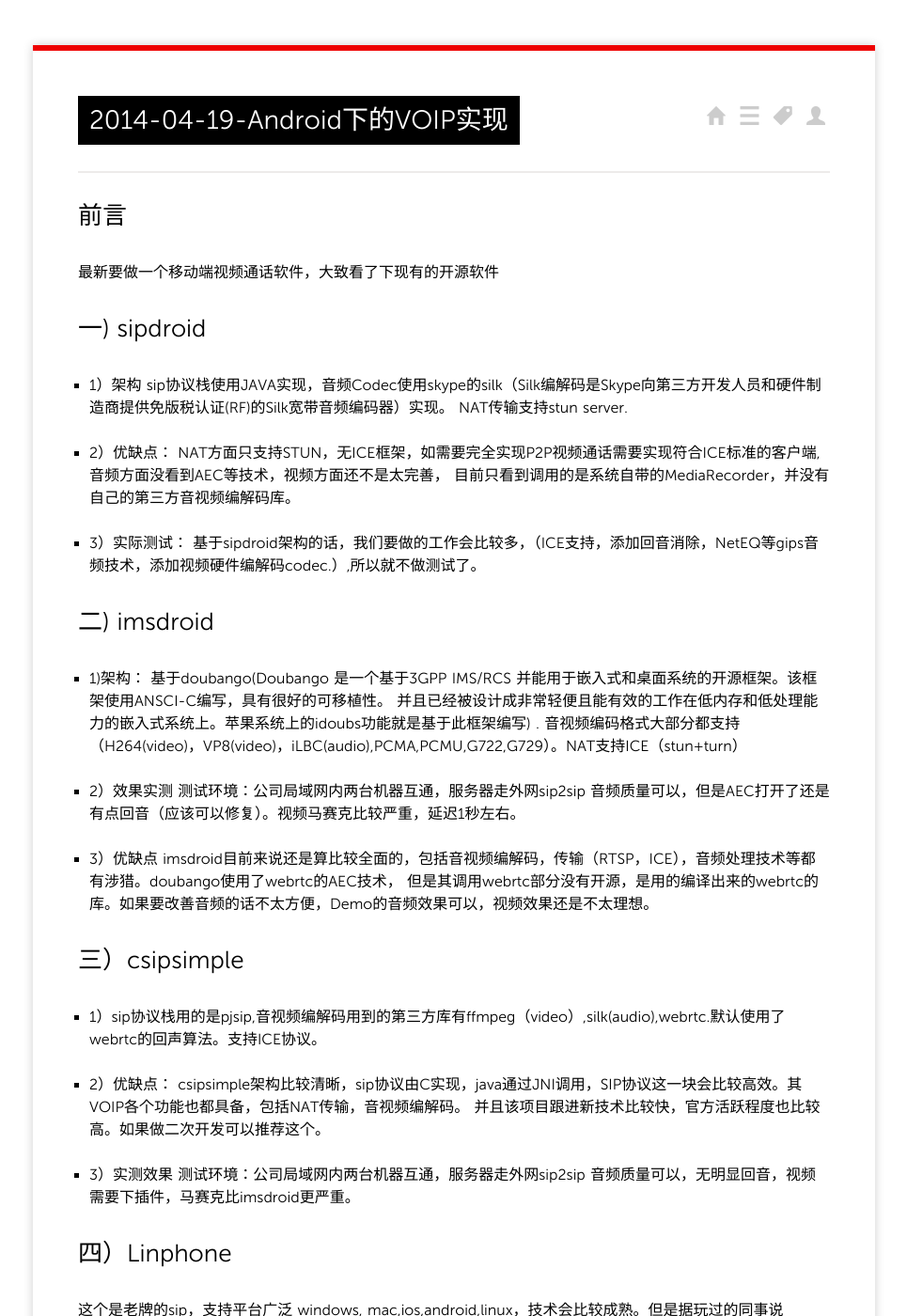
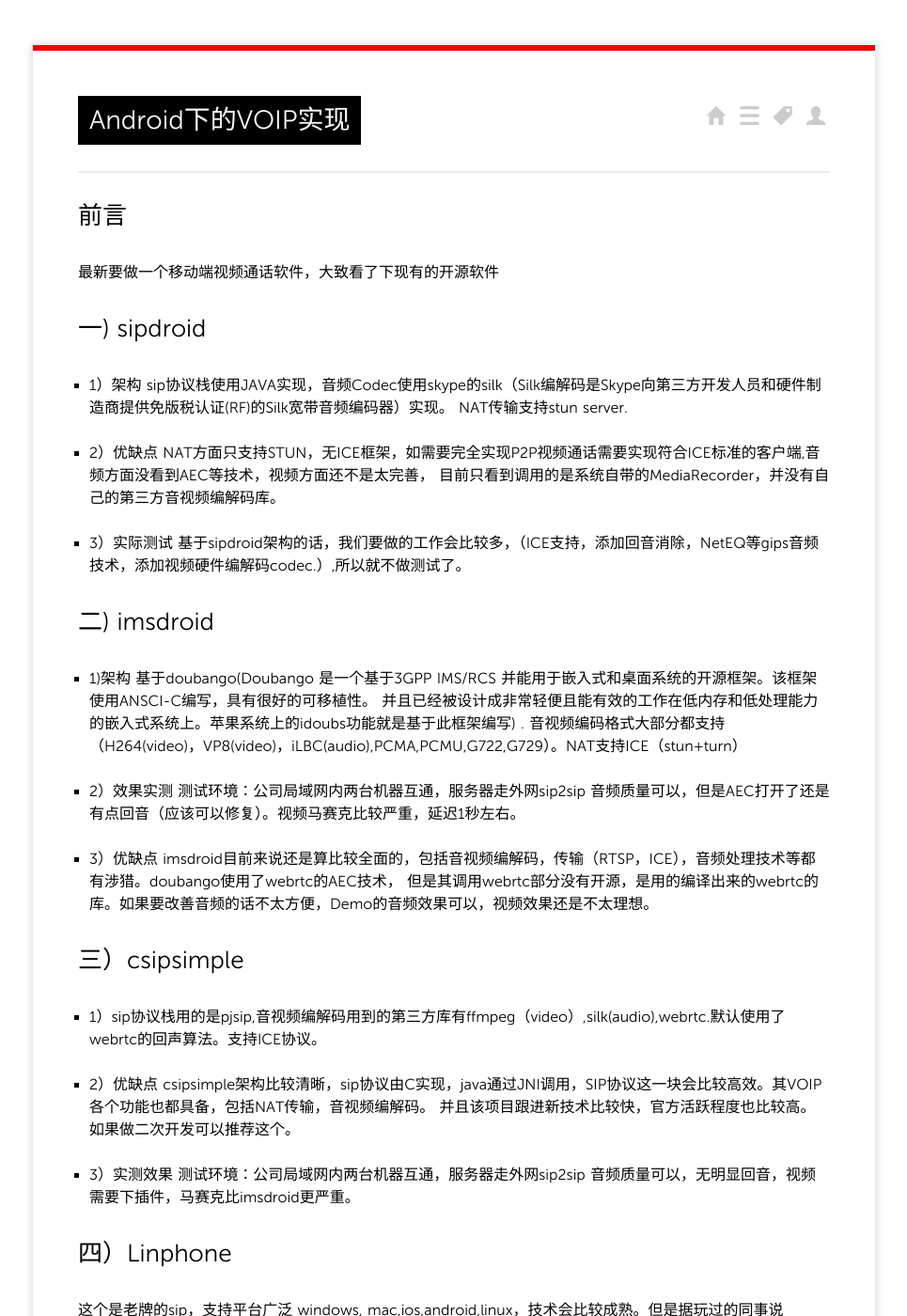
Before and after one commit to fengyr/blog, a Jekyll site: the page built from _posts/2014/2014-04-19-Android下的VOIP实现.md, in a window 1280 px wide and 1400 px high. Shown: the whole window at 94% size, without its empty margins (157-1122 px from the left). Built offline with Jekyll 4.4.1, drawn with Linux system fonts in a browser that asks for light colours; Markdown is read by kramdown in place of the engine named in the settings.

Commit message:
排版处理

```diff
--- a/_posts/2014/2014-04-19-Android下的VOIP实现.md
+++ b/_posts/2014/2014-04-19-Android下的VOIP实现.md
@@ -1,6 +1,6 @@
 ---
 layout: post
-title: 2014-04-19-Android下的VOIP实现
+title: Android下的VOIP实现
 categories:
 - programmer
 tags:
@@ -16,16 +16,16 @@
 sip协议栈使用JAVA实现，音频Codec使用skype的silk（Silk编解码是Skype向第三方开发人员和硬件制造商提供免版税认证(RF)的Silk宽带音频编码器）实现。
 NAT传输支持stun server.
 
-- 2）优缺点：
+- 2）优缺点
 NAT方面只支持STUN，无ICE框架，如需要完全实现P2P视频通话需要实现符合ICE标准的客户端,音频方面没看到AEC等技术，视频方面还不是太完善，
 目前只看到调用的是系统自带的MediaRecorder，并没有自己的第三方音视频编解码库。
 
-- 3）实际测试：
+- 3）实际测试
 基于sipdroid架构的话，我们要做的工作会比较多，（ICE支持，添加回音消除，NetEQ等gips音频技术，添加视频硬件编解码codec.）,所以就不做测试了。
 
 
 ##二) imsdroid
-- 1)架构：
+- 1)架构
 基于doubango(Doubango 是一个基于3GPP IMS/RCS 并能用于嵌入式和桌面系统的开源框架。该框架使用ANSCI-C编写，具有很好的可移植性。
 并且已经被设计成非常轻便且能有效的工作在低内存和低处理能力的嵌入式系统上。苹果系统上的idoubs功能就是基于此框架编写) .
 音视频编码格式大部分都支持（H264(video)，VP8(video)，iLBC(audio),PCMA,PCMU,G722,G729）。NAT支持ICE（stun+turn）
@@ -42,7 +42,7 @@
 ##三）csipsimple
 - 1）sip协议栈用的是pjsip,音视频编解码用到的第三方库有ffmpeg（video）,silk(audio),webrtc.默认使用了webrtc的回声算法。支持ICE协议。
 
-- 2）优缺点：
+- 2）优缺点
 csipsimple架构比较清晰，sip协议由C实现，java通过JNI调用，SIP协议这一块会比较高效。其VOIP各个功能也都具备，包括NAT传输，音视频编解码。
 并且该项目跟进新技术比较快，官方活跃程度也比较高。如果做二次开发可以推荐这个。
 
```
